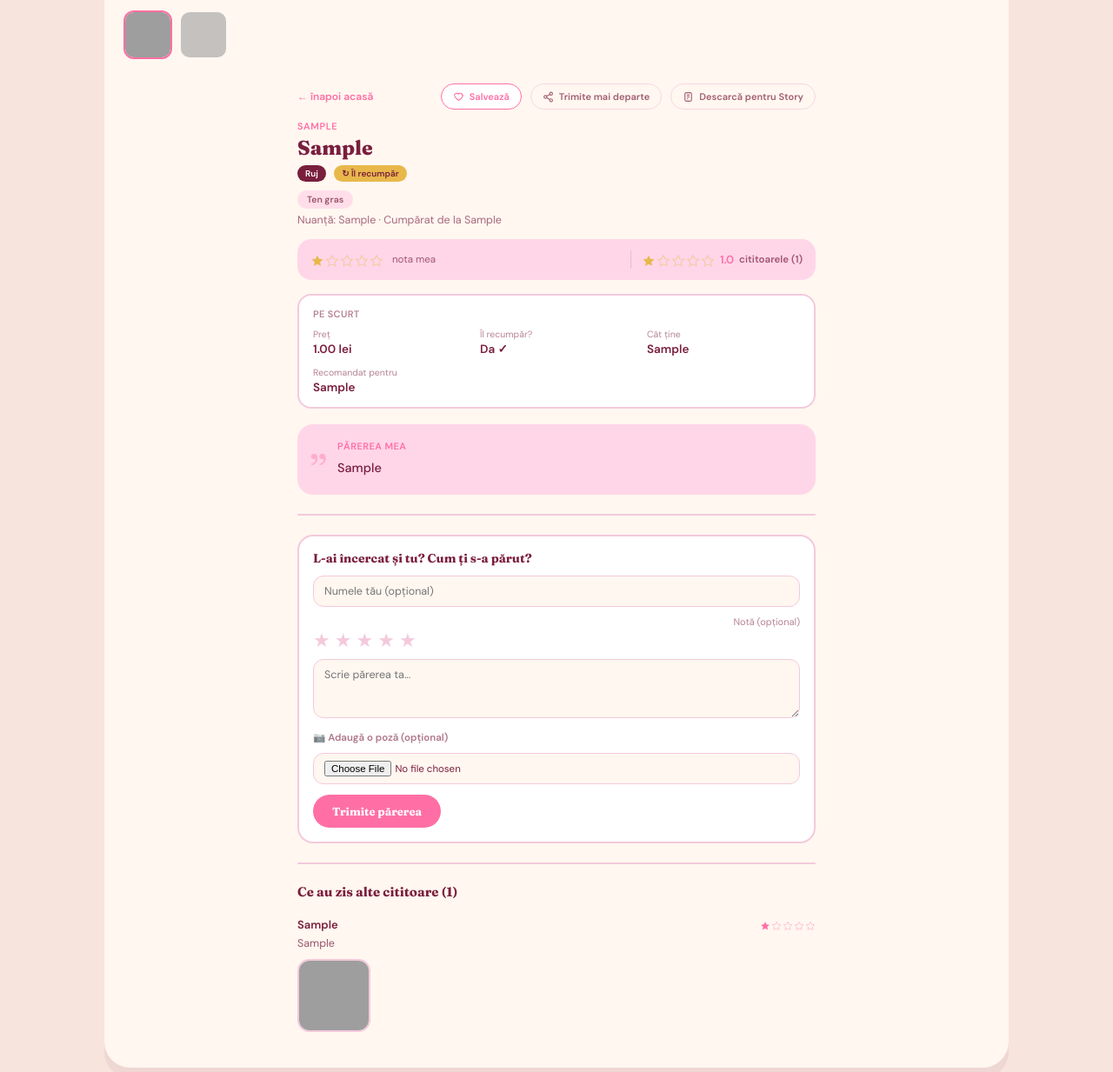
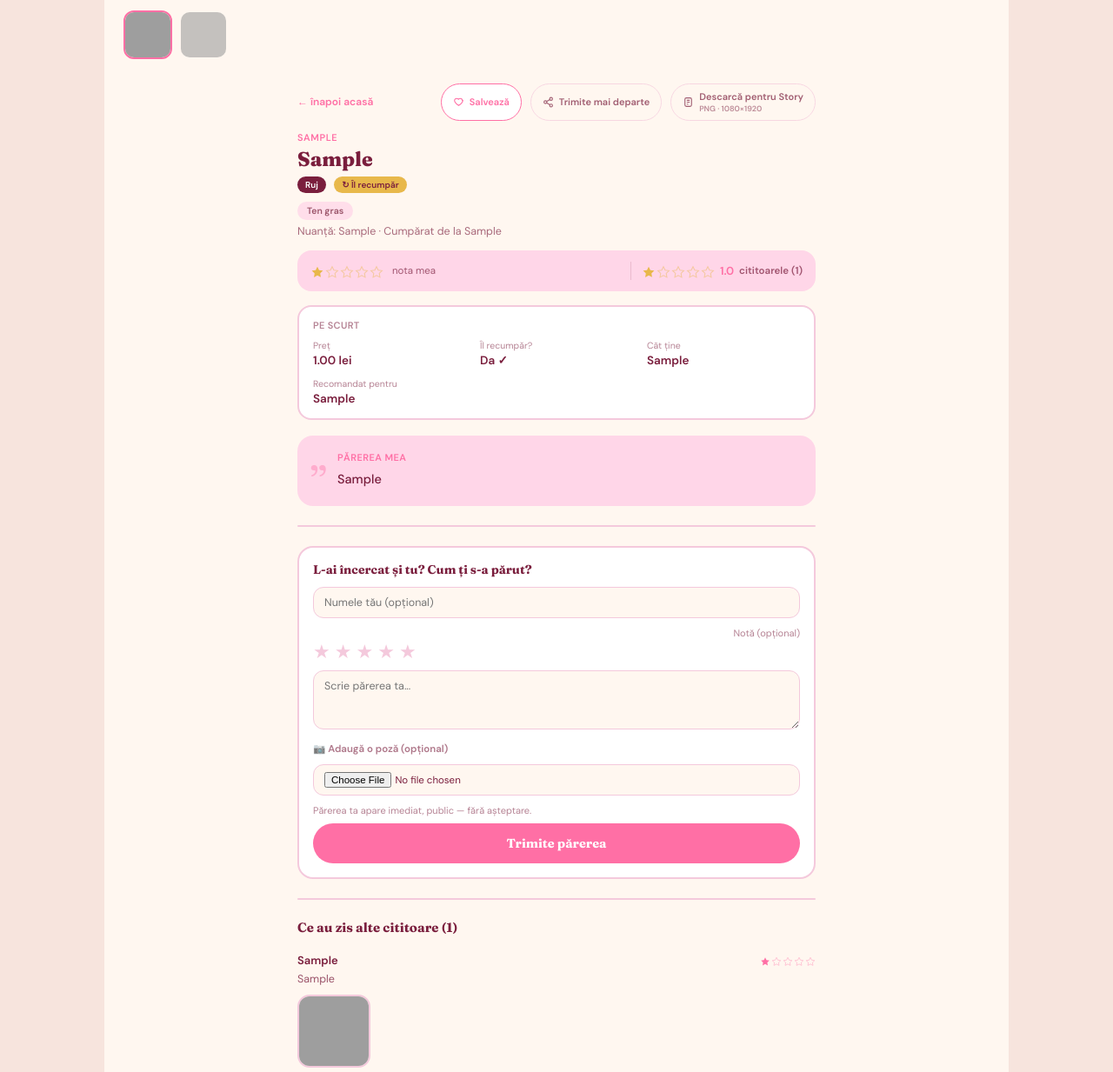
Before and after one commit to SanduAndreea22/Glow-Diary, a Django app: a page that uses reviews/templates/reviews/product_detail.html in a window 1280 px wide. Shown: the part 492-1725 px from the top of the page at 87% size. Run offline with Django 5.2, Linux system fonts and the light colour scheme; data comes from the database, SQL or seed files in the repository; tables that the repository leaves empty hold one stand-in row (values such as "Sample post"); grey boxes are pictures that could not be loaded.

Commit message:
Rezolvă fix-urile sigure din auditul UX/UI (Prompt 2/5)
Text CTA vizibil pe cardul de produs și de colecție ("Vezi recenzia →",
"Vezi colecția →"), ascunde butonul "Caută" când căutarea live e
confirmată activă (rămâne fallback fără JS), detalii vizibile la
"Descarcă pentru Story" (PNG · 1080×1920, nu doar tooltip), propoziție
despre moderare la comentarii ("apare imediat, fără așteptare" — verificat
în cod, Comment.aprobat=True implicit), "Trimite părerea" cu greutate
vizuală de CTA principal, ton mai puțin de avertisment pe Contact.

Verificat mai întâi (fork) ce era deja rezolvat de commit-uri anterioare
acestei sesiuni (poza cardului 190px, font Fraunces, Web Share API) — nu
refăcut. Amânate deciziile de layout/design (reordonări, culori, ascundere
categorii) — detaliat în audit-glow-diary.md (local, nu urcat în git).

Verificat vizual în browser (server local + date de test).

Co-Authored-By: Claude Sonnet 5 <noreply@anthropic.com>
Claude-Session: https://claude.ai/code/session_01UW28PtpcU8CA1B2PvWUg9v

```diff
--- a/reviews/templates/reviews/_product_card.html
+++ b/reviews/templates/reviews/_product_card.html
@@ -20,6 +20,7 @@
       <div class="post-meta">{{ produs.data_postarii|naturaltime }}{% if produs.comment_count %} · 💬 {{ produs.comment_count }} păreri{% endif %}</div>
       {% endif %}
       <div class="post-snippet">{{ produs.parerea_mea|truncatewords:snippet_words }}</div>
+      <div class="post-cta">Vezi recenzia →</div>
     </div>
   </a>
   <button type="button" class="card-fav" data-slug="{{ produs.slug }}" aria-label="Salvează la favorite">
--- a/reviews/templates/reviews/collections.html
+++ b/reviews/templates/reviews/collections.html
@@ -16,6 +16,7 @@
     <div class="collection-name">{{ colectie.nume }}</div>
     {% if colectie.descriere %}<div class="collection-desc">{{ colectie.descriere }}</div>{% endif %}
     <div class="collection-count">{{ colectie.produse_count }} {% if colectie.produse_count == 1 %}produs{% else %}produse{% endif %}</div>
+    <div class="collection-cta">Vezi colecția →</div>
   </div>
 </a>
 {% empty %}
--- a/reviews/templates/reviews/contact.html
+++ b/reviews/templates/reviews/contact.html
@@ -7,8 +7,10 @@
   <div class="static-title">Hai să vorbim</div>
   <p class="static-text">
     Ai un produs pe care vrei să-l testez? Trimite-mi-l — îl folosesc și scriu exact ce cred,
-    fără sponsorizare și fără notă garantată dinainte: dacă nu-mi place, spun și asta pe site,
-    cu numele brandului lângă. Dacă ești ok cu genul ăsta de „colaborare", scrie-mi câteva rânduri mai jos.
+    fără sponsorizare și fără notă garantată dinainte. Review-urile mele sunt mereu sincere,
+    în ambele sensuri: dacă îmi place, spun; dacă nu, la fel — cu numele brandului lângă,
+    ca la orice altă recenzie de pe site. Dacă ești ok cu genul ăsta de „colaborare", scrie-mi
+    câteva rânduri mai jos.
   </p>
 
   <form class="comment-form" method="post">
--- a/reviews/templates/reviews/product_detail.html
+++ b/reviews/templates/reviews/product_detail.html
@@ -32,9 +32,12 @@
         <svg width="13" height="13" viewBox="0 0 24 24" fill="none" stroke="currentColor" stroke-width="2"><circle cx="18" cy="5" r="3"/><circle cx="6" cy="12" r="3"/><circle cx="18" cy="19" r="3"/><path d="M8.6 13.5l6.8 3.9M15.4 6.6l-6.8 3.9"/></svg>
         <span id="share-btn-label">Trimite mai departe</span>
       </button>
-      <a class="share-btn share-btn-secondary" id="story-download-btn" href="{% url 'reviews:product_story_image' slug=produs.slug %}" download title="Imagine PNG, 1080×1920 — gata de postat direct la Instagram Story">
+      <a class="share-btn share-btn-secondary story-btn" id="story-download-btn" href="{% url 'reviews:product_story_image' slug=produs.slug %}" download>
         <svg width="13" height="13" viewBox="0 0 24 24" fill="none" stroke="currentColor" stroke-width="2"><rect x="5" y="3" width="14" height="18" rx="3"/><path d="M9 8h6M9 12h6M9 16h3"/></svg>
-        Descarcă pentru Story
+        <span class="story-btn-text">
+          <span class="story-btn-label">Descarcă pentru Story</span>
+          <span class="story-btn-caption">PNG · 1080×1920</span>
+        </span>
       </a>
     </div>
   </div>
@@ -115,7 +118,8 @@
     <input class="field field-file" type="file" name="imagine" id="id_imagine" accept="image/*">
     {% if form.imagine.errors %}<div class="no-comments form-error">{{ form.imagine.errors.0 }}</div>{% endif %}
 
-    <button type="submit" class="submit-btn">Trimite părerea</button>
+    <div class="comment-moderation-note">Părerea ta apare imediat, public — fără așteptare.</div>
+    <button type="submit" class="submit-btn submit-btn-comment">Trimite părerea</button>
   </form>
 
   <div class="divider"></div>
--- a/static/css/style.css
+++ b/static/css/style.css
@@ -141,6 +141,10 @@ img{max-width:100%;display:block;}
   border:none;background:none;color:var(--pink);font-weight:700;font-size:12px;
   font-family:'DM Sans';cursor:pointer;flex-shrink:0;
 }
+/* Căutarea e deja live (vezi JS-ul de mai jos) — butonul rămâne în HTML
+   doar ca fallback fără JS; .js-live-search e adăugată de JS abia după ce
+   confirmă că filtrarea live chiar funcționează. */
+.search-bar.js-live-search .search-submit-btn{display:none;}
 .filters{
   position:relative;
   display:flex;gap:8px;margin:0 22px 16px;
@@ -349,6 +353,10 @@ img{max-width:100%;display:block;}
 .post-rating-label{font-size:10px;font-weight:600;color:var(--maroon);opacity:0.5;}
 .post-snippet{font-size:12.5px;color:var(--maroon);opacity:0.75;margin-top:7px;line-height:1.5;}
 .post-meta{font-size:11px;color:var(--maroon);opacity:0.55;margin-top:6px;font-weight:600;}
+/* Cardul întreg e deja link, dar fără text explicit era doar o convenție
+   dedusă — un indiciu scris scurtează ghicitul, mai ales pe mobil, unde
+   nu există hover care să sugereze "apăsabil". */
+.post-cta{font-size:11px;font-weight:700;color:var(--pink);margin-top:8px;}
 
 .card-fav{
   position:absolute;top:calc(var(--post-photo-h) - 42px);right:12px;
@@ -407,6 +415,7 @@ img{max-width:100%;display:block;}
 .collection-name{font-size:15px;font-weight:700;font-family:'Fraunces';}
 .collection-desc{font-size:12px;color:var(--maroon);opacity:0.65;margin-top:3px;}
 .collection-count{font-size:10.5px;color:var(--pink);font-weight:700;margin-top:5px;text-transform:uppercase;letter-spacing:0.03em;}
+.collection-cta{font-size:11px;font-weight:700;color:var(--pink);margin-top:6px;opacity:0.85;}
 .pagination{display:flex;justify-content:center;align-items:center;gap:6px;margin:16px 22px 0;flex-wrap:wrap;}
 .page-pill,.page-arrow{
   display:flex;align-items:center;justify-content:center;
@@ -479,6 +488,11 @@ img{max-width:100%;display:block;}
   background:none;border:1.5px solid var(--line);color:var(--maroon);opacity:0.7;
 }
 .share-btn-secondary:hover{background:var(--pink-soft);opacity:1;color:var(--maroon);}
+/* Detaliile (format, dimensiune) erau doar în title="" — invizibil pe
+   touch, unde nu există hover. Text vizibil mereu, pe a doua linie. */
+.story-btn{align-items:center;}
+.story-btn-text{display:flex;flex-direction:column;line-height:1.35;text-align:left;}
+.story-btn-caption{font-size:9px;font-weight:600;opacity:0.7;}
 .d-brand{font-size:11px;font-weight:700;color:var(--pink);text-transform:uppercase;letter-spacing:0.05em;margin-top:12px;}
 .d-name{font-size:23px;font-weight:800;margin-top:4px;font-family:'Fraunces';}
 .d-shade{font-size:12.5px;color:var(--maroon);opacity:0.65;margin-top:5px;}
@@ -584,6 +598,13 @@ select.field{appearance:none;}
   cursor:pointer;
 }
 .submit-btn:hover{background:var(--maroon);}
+/* Nu spune dacă apare imediat sau trece prin moderare — de fapt apare
+   imediat (Comment.aprobat=True implicit), deci spunem asta explicit. */
+.comment-moderation-note{font-size:11px;color:var(--maroon);opacity:0.55;margin-top:10px;}
+/* "Trimite părerea" e probabil cea mai valoroasă acțiune pentru comunitate
+   — merită să iasă în evidență față de un buton generic de tip "Aplică
+   filtrele" (aceeași clasă .submit-btn), nu doar aceeași pastilă mică. */
+.submit-btn-comment{width:100%;padding:14px 22px;font-size:14.5px;margin-top:8px;}
 /* .submit-btn e gândit pentru <button> — pe paginile de eroare (403/404) e
    folosit și ca link <a>, care are nevoie explicit de inline-block ca să
    accepte padding-ul, plus fără sublinierea implicită a linkurilor. */
--- a/static/js/cards.js
+++ b/static/js/cards.js
@@ -42,6 +42,7 @@ var GlowCards = {
             '<div class="post-rating"><span class="stars">' + GlowStars.render(p.nota) + '</span><span class="post-rating-label">nota mea</span></div>' +
             (p.postat ? '<div class="post-meta">' + esc(p.postat) + (p.comment_count ? " · 💬 " + esc(p.comment_count) + " păreri" : "") + "</div>" : "") +
             '<div class="post-snippet">' + esc(p.snippet) + "</div>" +
+            '<div class="post-cta">Vezi recenzia →</div>' +
           "</div>" +
         "</a>" +
         '<button type="button" class="card-fav' + favClass + '" data-slug="' + esc(p.slug) + '" aria-label="Salvează la favorite">' +
```
Also changed, not shown: reviews/templates/reviews/feed.html (+9 -2 lines).
